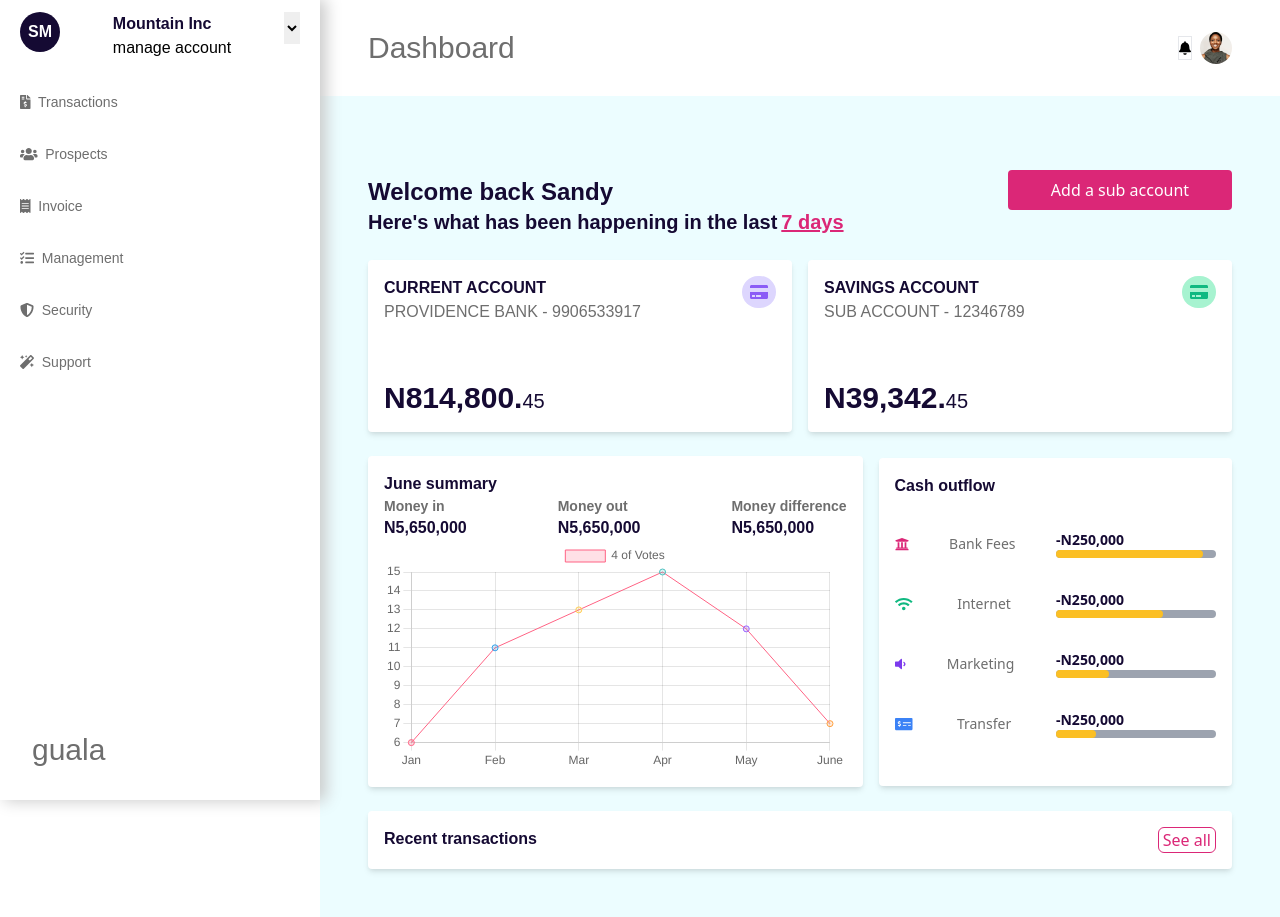
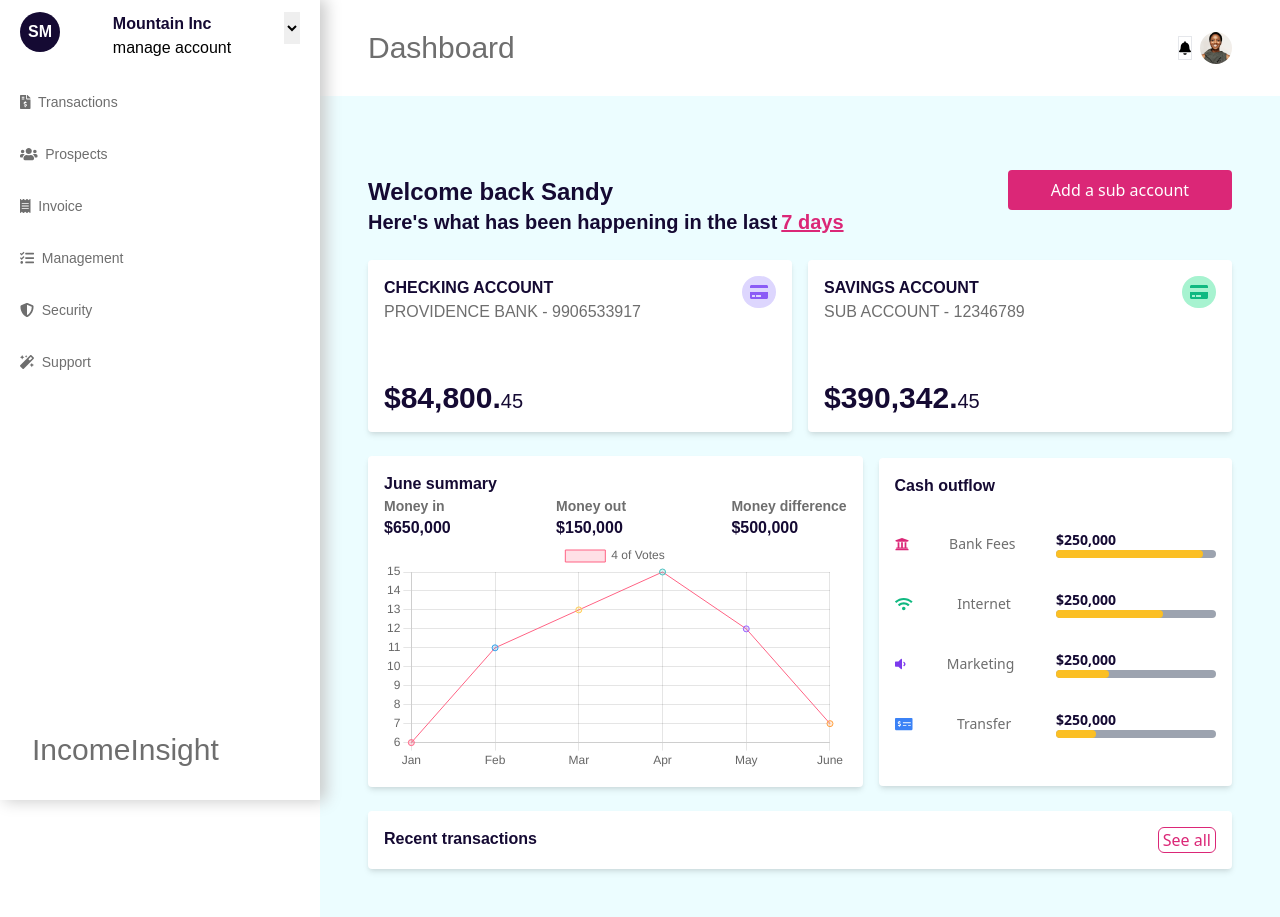
Before and after one commit to Robertito1/getpreneured, a React (Create React App) app: page /dashboard in a window 1280 px wide. Built offline with nearby package versions, Linux system fonts and the light colour scheme.

Commit message:
Minor fixes

```diff
--- a/src/components/currentAccount.js
+++ b/src/components/currentAccount.js
@@ -7,14 +7,14 @@ const CurrentAccount = () => {
         <div className='shadow-md p-4 bg-white rounded w-11/12 sm:w-10/12 md:w-6/12 mb-4 md:mb-0'>
             <div className='flex justify-between'>
                 <div>
-                    <p className='primary-font text-base text-purp font-bold'>CURRENT ACCOUNT</p>
+                    <p className='primary-font text-base text-purp font-bold'>CHECKING ACCOUNT</p>
                     <p className='primary-font text-base dashboard-side-text'>PROVIDENCE BANK - 9906533917</p>
                 </div>
                 <div className='flex items-center px-2 h-8 rounded-full bg-purple-200 text-purple-500'>
                   <FontAwesomeIcon icon={faCreditCard} />
                 </div>
             </div>
-            <p className='primary-font mt-14 text-3xl text-purp font-semibold'>N814,800.
+            <p className='primary-font mt-14 text-3xl text-purp font-semibold'>$84,800.
                 <span className='text-xl font-medium'>
                     45
                 </span>
--- a/src/components/dashboardSideNav.js
+++ b/src/components/dashboardSideNav.js
@@ -7,7 +7,7 @@ import {
     faFileInvoiceDollar,
     faUsers,
     faShieldAlt
-     } from '@fortawesome/free-solid-svg-icons'
+} from '@fortawesome/free-solid-svg-icons'
 
 const DashboardSideNav = () => {
     return (
@@ -45,7 +45,7 @@ const DashboardSideNav = () => {
                <FontAwesomeIcon icon={faMagic} />
                {'\u00A0'} Support</p>
            </div>
-           <p className='absolute bottom-0 left-0 m-8 primary-font text-3xl dashboard-side-text'>guala</p>
+           <p className='absolute bottom-0 left-0 m-8 primary-font text-3xl dashboard-side-text'>IncomeInsight</p>
         </div>
     )
 }
--- a/src/components/formSection.js
+++ b/src/components/formSection.js
@@ -8,7 +8,7 @@ const FormSection = ({color, children}) => {
         <div className='flex h-screen w-full'>
           <div className={`p-4 text-white ${color} w-3/12 hidden lg:block`}>
            <Dashes />
-           <p className='text-4xl'>Create multiple sub-account</p>
+           <p className='text-4xl'>Create multiple sub-accounts</p>
            <p className='text-lg mb-14'>Organise your business finances easily with multiple accounts. No limits</p>
            <div>
                <img src={coin} alt='coin' className='h-8 float-right mb-8 mr-4 transform -rotate-45'/>
@@ -19,7 +19,7 @@ const FormSection = ({color, children}) => {
            </div>
           </div>
           <div className='w-full lg:w-9/12 flex justify-center mt-32'>
-             {children}
+            {children}
           </div>
 
        </div>
--- a/src/components/loginForm.js
+++ b/src/components/loginForm.js
@@ -8,7 +8,7 @@ const LoginForm = () =>{
     const history = useHistory()
     return (
         <div className='w-72 sm:w-80 mb-24'>
-            <p className='text-2xl font-bold text-purp'>Welcome back to guala</p>
+            <p className='text-2xl font-bold text-purp'>Welcome back to IncomeInsight</p>
             <p className='dashboard-side-text mb-6'>An account wih powerful, personalized tools all in one place</p>
             <Formik
                 initialValues={{ email: '', password: '' }}
--- a/src/components/monthSummary.js
+++ b/src/components/monthSummary.js
@@ -10,15 +10,15 @@ const MonthSummary = () => {
             <div className='flex justify-between'>
                 <div>
                   <p className='primary-font text-sm dashboard-side-text font-semibold'>Money in</p>
-                  <p className='primary-font text-base text-purp font-bold'>N5,650,000</p>
+                  <p className='primary-font text-base text-purp font-bold'>$650,000</p>
                 </div>
                 <div>
                   <p className='primary-font text-sm dashboard-side-text font-semibold'>Money out</p>
-                  <p className='primary-font text-base text-purp font-bold'>N5,650,000</p>
+                  <p className='primary-font text-base text-purp font-bold'>$150,000</p>
                 </div>
                 <div>
                   <p className='primary-font text-sm dashboard-side-text font-semibold'>Money difference</p>
-                  <p className='primary-font text-base text-purp font-bold'>N5,650,000</p>
+                  <p className='primary-font text-base text-purp font-bold'>$500,000</p>
                 </div>
             </div>
             <Line data={data} />
--- a/src/components/navbar.js
+++ b/src/components/navbar.js
@@ -5,7 +5,7 @@ const Navbar = ({data}) => {
     return (
         <nav className='flex h-20 sm:h-24 w-full'>
          <div className={`${data.color} h-full w-5/12 sm:w-3/12`}>
-           <p className='cursor-pointer p-4 primary-font text-white text-base sm:text-3xl z-10'>guala</p>
+           <p className='cursor-pointer p-4 primary-font text-white text-base sm:text-3xl z-10'>IncomeInsight</p>
          </div>
          <div className={`z-0 p-4 flex flex-col w-7/12 sm:w-9/12
            justify-start items-end text-sm sm:text-xl
--- a/src/components/savingsAccount.js
+++ b/src/components/savingsAccount.js
@@ -14,7 +14,7 @@ const SavingsAccount = () => {
                 <FontAwesomeIcon icon={faCreditCard} />
                 </div>
             </div>
-            <p className='primary-font mt-14 text-3xl text-purp font-semibold'>N39,342.
+            <p className='primary-font mt-14 text-3xl text-purp font-semibold'>$390,342.
                 <span className='text-xl font-medium'>
                     45
                 </span>
--- a/src/components/sidedraw.js
+++ b/src/components/sidedraw.js
@@ -49,7 +49,7 @@ const SideDraw = ({handleOpenDrawer, open}) => {
                <FontAwesomeIcon icon={faMagic} />
                {'\u00A0'} Support</p>
            </div>
-           <p className='absolute bottom-0 left-0 m-8 primary-font text-3xl dashboard-side-text'>guala</p>
+           <p className='absolute bottom-0 left-0 m-8 primary-font text-3xl dashboard-side-text'>IncomeInsight</p>
         </div>
     )
 }
--- a/src/components/spendometer.js
+++ b/src/components/spendometer.js
@@ -7,7 +7,7 @@ const Spendometer = ({item, progress, icon}) => {
             <FontAwesomeIcon icon={icon.component} className={`${icon.style}`}/>
             <p className='dashboard-side-text text-sm'>{item}</p>
             <div>
-                <p className='text-purp font-semibold text-sm'>-N250,000</p>
+                <p className='text-purp font-semibold text-sm'>$250,000</p>
                 <div className='rounded h-2 w-40 bg-gray-400'>
                     <div className={`rounded h-2 ${progress} bg-yellow-400`}></div>
                 </div>
```
